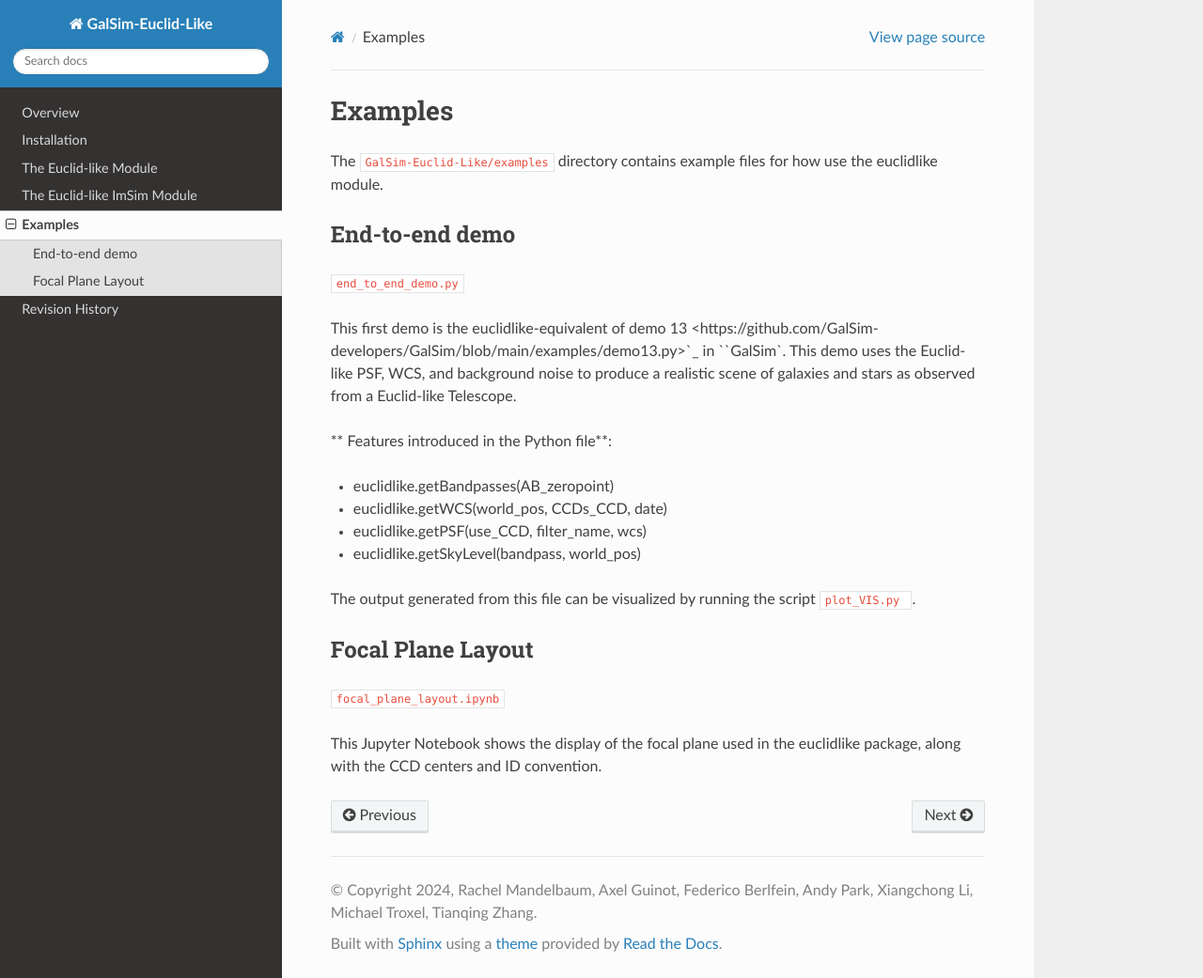
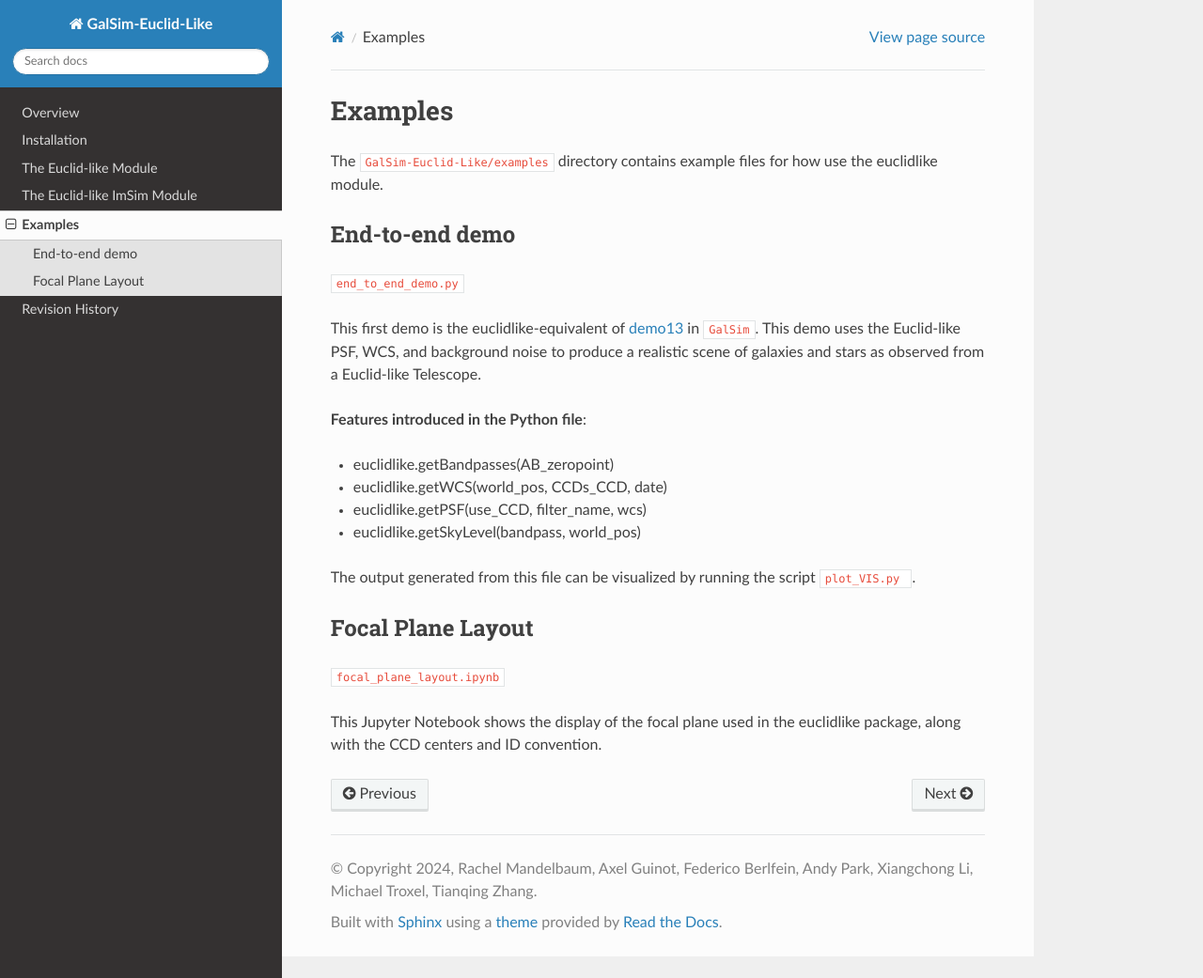
Before and after one commit to GalSim-developers/GalSim-Euclid-Like, a Sphinx documentation site: the page built from docs/examples.rst, in a window 1280 px wide and 1041 px high. Shown: the whole window at 94% size. Built offline with Sphinx 7.4.7 and the Read the Docs theme 3.1.0, drawn with Linux system fonts in a browser that asks for light colours; pages that are not in the unit, such as notebooks, are missing from menus; the version number is read from the project's files by our own code.

Commit message:
Fix broken link, broken bold font

```diff
--- a/docs/examples.rst
+++ b/docs/examples.rst
@@ -8,9 +8,9 @@
 
 :gh-link:`end_to_end_demo.py <examples/end_to_end_demo.py>`
 
-This first demo is the euclidlike-equivalent of  _`demo 13 <https://github.com/GalSim-developers/GalSim/blob/main/examples/demo13.py>`_ in ``GalSim``. This demo uses the Euclid-like PSF, WCS, and background noise to produce a realistic scene of galaxies and stars as observed from a Euclid-like Telescope.
+This first demo is the euclidlike-equivalent of  `demo13 <https://github.com/GalSim-developers/GalSim/blob/main/examples/demo13.py>`_ in ``GalSim``. This demo uses the Euclid-like PSF, WCS, and background noise to produce a realistic scene of galaxies and stars as observed from a Euclid-like Telescope.
 
-** Features introduced in the Python file**:
+**Features introduced in the Python file**:
 
 - euclidlike.getBandpasses(AB_zeropoint)
 - euclidlike.getWCS(world_pos, CCDs_CCD, date)
```
Also changed, not shown: 6 other files.
